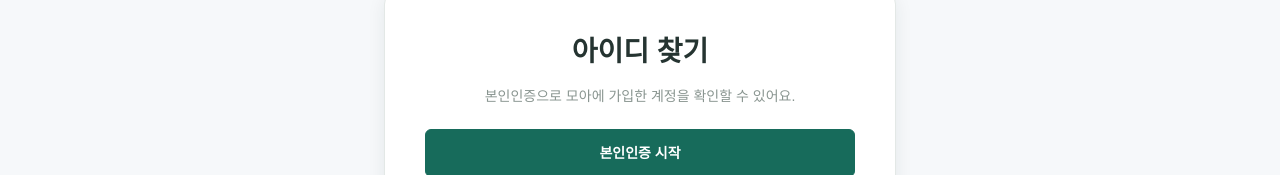
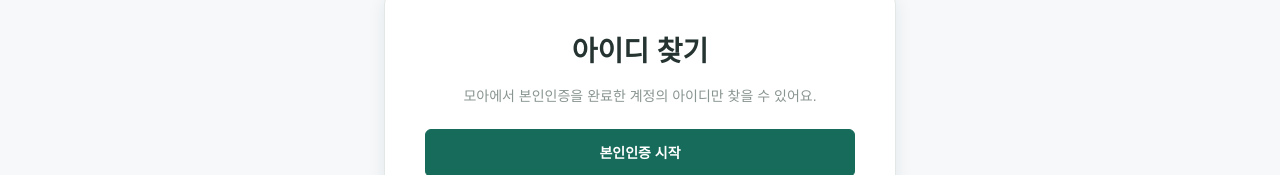
Before and after one commit to siiiha/final_project_moa, a React (Vite) app in the folder front/: page /member/find-account in a window 1280 px wide. Shown: the part 150-325 px from the top of the page. Built offline with nearby package versions, Linux system fonts and the light colour scheme.

Commit message:
fix: 아이디 찾기 사전 본인인증 조건 안내

```diff
--- a/front/src/pages/PortOneFindAccountPage.jsx
+++ b/front/src/pages/PortOneFindAccountPage.jsx
@@ -57,7 +57,7 @@ export default function PortOneFindAccountPage() {
         <Main>
             <Card>
                 <h1>아이디 찾기</h1>
-                <Description>본인인증으로 모아에 가입한 계정을 확인할 수 있어요.</Description>
+                                <Description>모아에서 본인인증을 완료한 계정의 아이디만 찾을 수 있어요.</Description>
 
                 <Actions>
                     {message && <Message $error role="alert">{message}</Message>}
```
